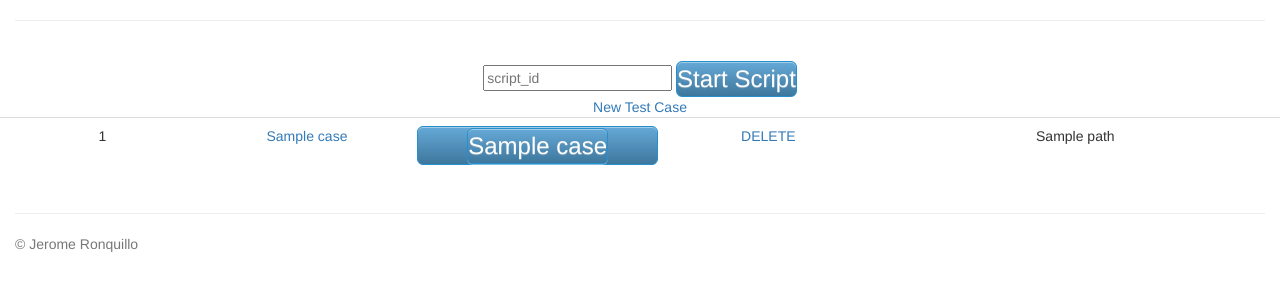
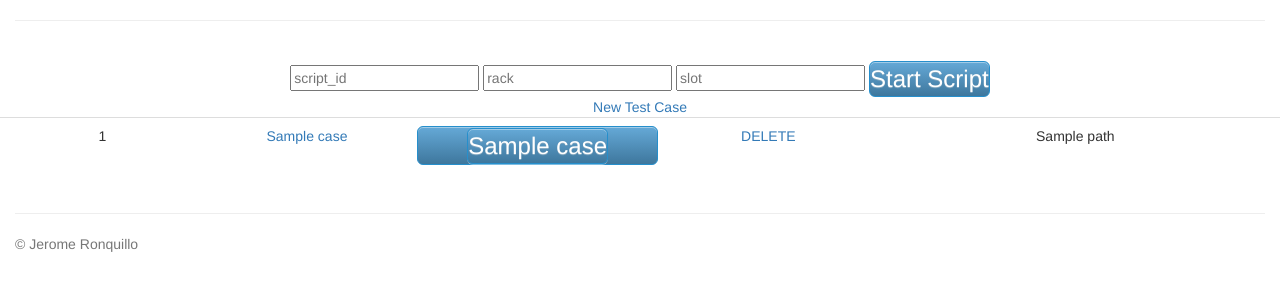
Before and after one commit to jrmronquillo/Controller-App, a Flask app: template main/templates/testcases.html in a window 1280 px wide. Shown: the part 85-385 px from the top of the page. Run offline with Flask 2, Linux system fonts and the light colour scheme; the template is opened without the code that fills it: most values are stand-ins (such as "Sample title", 1, 10 or a date in 2020); parts of the project's set-up code (start-up, migrations or seed data) failed here and were passed over; some libraries are stand-ins or nearby versions.

Commit message:
added text boxes on the testcases template, so that a user can choose which STB's to run a test script on

```diff
--- a/main/templates/testcases.html
+++ b/main/templates/testcases.html
@@ -21,6 +21,8 @@
         <form action="#" method = 'post'>
             <div class='row'>
                 <input type='text' name='script_id' placeholder='script_id' pattern="\d+" required>
+                <input type='text' name='rack' placeholder="rack" pattern="^[a-zA-Z]\d{2}$">
+                <input type='text' name='slot' placeholder="slot" pattern="\d+">
                 <input type='submit' value='Start Script' class='create-button'>
             </div>
         </form>
```
Also changed, not shown: main/catalogwithusers.db.
